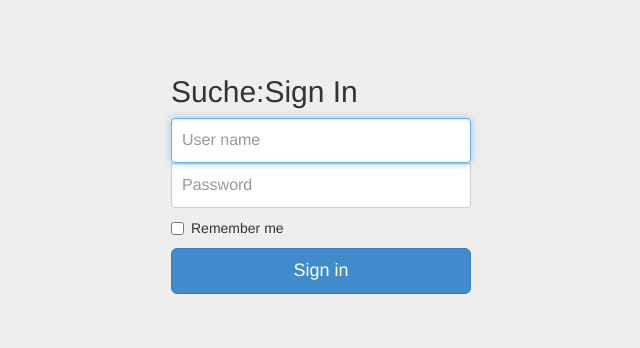
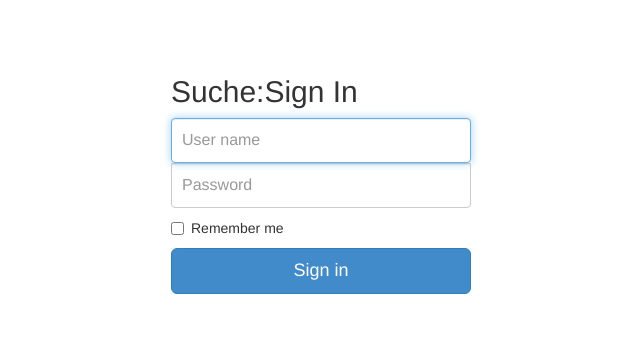
Before and after one commit to gpsgroup/suche, a Django app: page /auth/signin in a window 1280 px wide. Shown: the top 348 px of the page, without its empty margins (319-959 px from the left). Run offline with Django 3.2, Linux system fonts and the light colour scheme; parts of the project's set-up code (start-up, migrations or seed data) failed here and were passed over.

Commit message:
removed gray bg color

```diff
--- a/suche/staticpages/static/css/signin.css
+++ b/suche/staticpages/static/css/signin.css
@@ -1,7 +1,7 @@
 body {
   padding-top: 40px;
   padding-bottom: 40px;
-  background-color: #eee;
+  /*background-color: #eee;*/
 }
 
 .form-signin {
```
